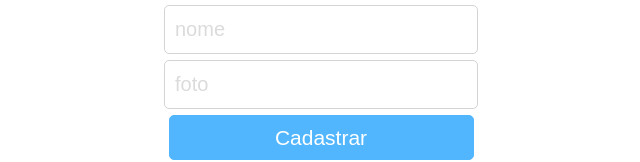
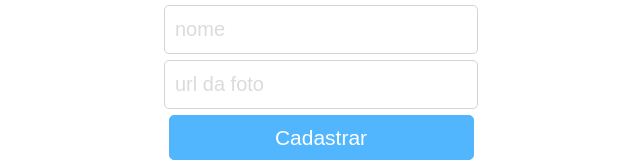
Before and after one commit to MRKS1/project-react-trackit, a React (Vite) app: page /cadastro in a window 1280 px wide. Shown: the part 386-548 px from the top of the page, without its empty margins (319-959 px from the left). Built offline with nearby package versions, Linux system fonts and the light colour scheme.

Commit message:
fix: Form component

```diff
--- a/index.html
+++ b/index.html
@@ -3,7 +3,7 @@
 
 <head>
   <meta charset="UTF-8" />
-  <link rel="icon" type="image/svg+xml" href="/src/assets/logo_trackit_login.svg" />
+  <link rel="icon" type="image" href="/src/assets/logo_trackit_login.svg" />
   <link rel="preconnect" href="https://fonts.googleapis.com">
   <link rel="preconnect" href="https://fonts.gstatic.com" crossorigin>
   <link href="https://fonts.googleapis.com/css2?family=Lexend+Deca:wght@100..900&family=Playball&display=swap"
--- a/src/pages/Form.jsx
+++ b/src/pages/Form.jsx
@@ -53,7 +53,7 @@ export default function Form() {
           required
           />
         <input type="text"
-          placeholder='foto'
+          placeholder='url da foto'
           value={image}
           onChange={(e) => setImage(e.target.value)}
           disabled={loading}
```
Also changed, not shown: 1 other file (tests, documents, lock files or other folders).
